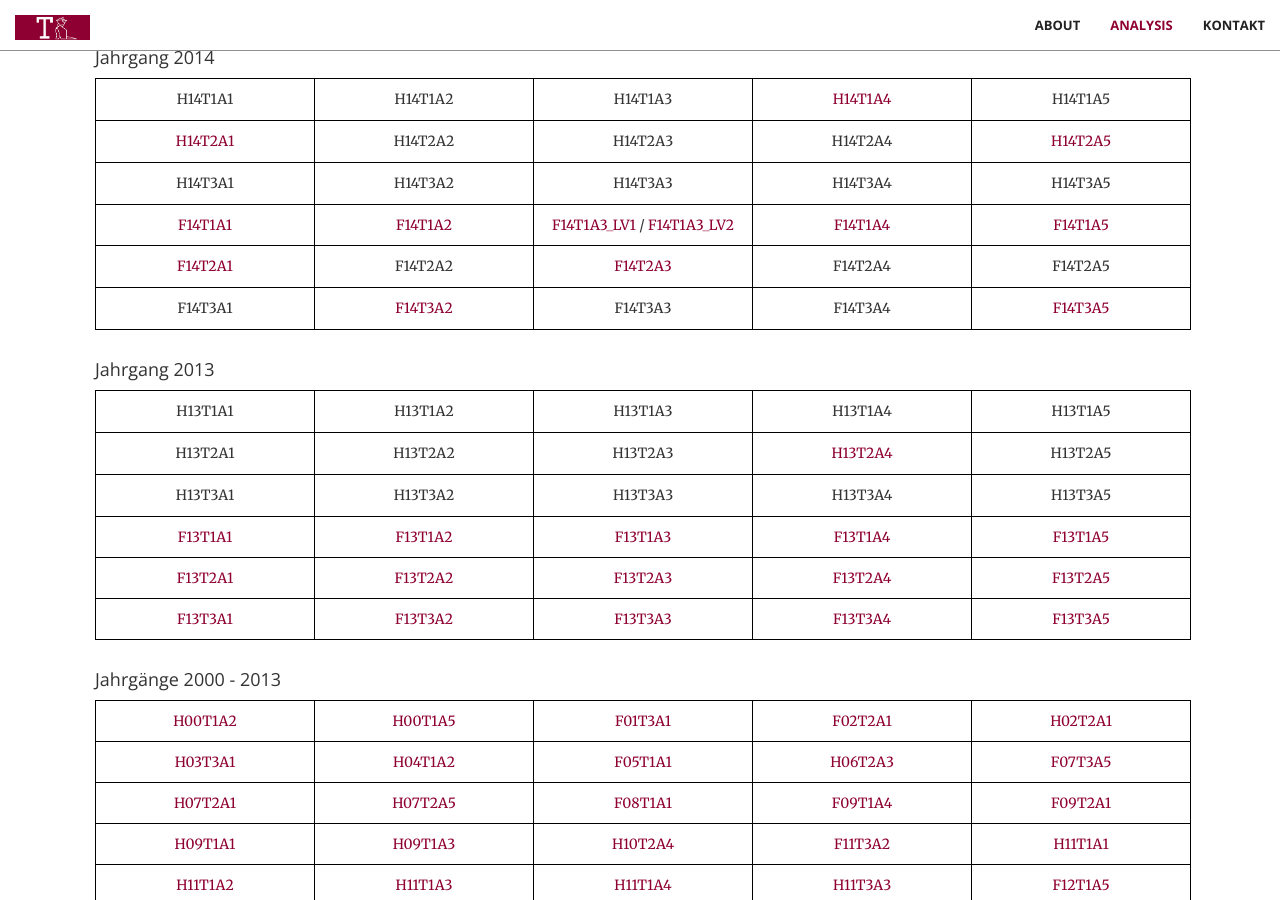
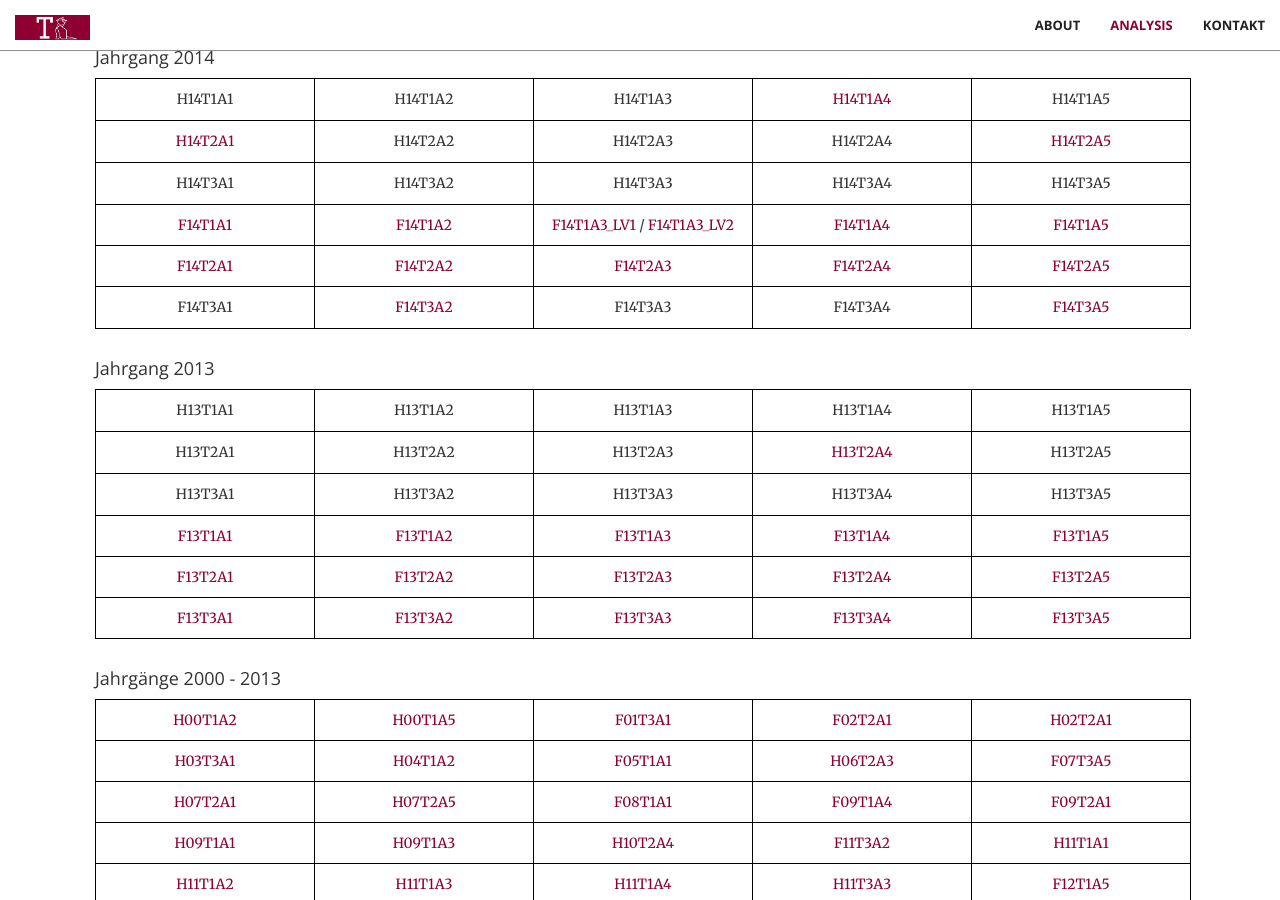
Before and after one commit to trabaldini/trabaldini.github.io, a Jekyll site: the page built from index.html, in a window 1280 px wide and 900 px high, scrolled down 5001 px. Built offline with Jekyll 4.4.1, drawn with Linux system fonts in a browser that asks for light colours; some web fonts are replaced.

Commit message:
Adds  F14T2 solutions

```diff
--- a/_includes/math.html
+++ b/_includes/math.html
@@ -1254,16 +1254,16 @@
                                     <a href="aufg/F14T2A1_DGL.pdf" target="_blank">F14T2A1</a>
                                 </td>
                                 <td style="width:20%">
-                                    <p>F14T2A2</p>
+                                    <a href="aufg/F14T2A2_DGL.pdf" target="_blank">F14T2A2</a>
                                 </td>
                                 <td style="width:20%">
                                     <a href="aufg/F14T2A3_FT.pdf" target="_blank">F14T2A3</a>
                                 </td>
                                 <td style="width:20%">
-                                    <p>F14T2A4</p>
-                                </td>
-                                <td style="width:20%">
-                                    <p>F14T2A5</p>
+                                    <a href="aufg/F14T2A4_FT.pdf" target="_blank">F14T2A4</a>
+                                </td>
+                                <td style="width:20%">
+                                    <a href="aufg/F14T2A5_FT.pdf" target="_blank">F14T2A5</a>
                                 </td>
                             </tr>
                             <tr>
```
Also changed, not shown: 3 other files.
